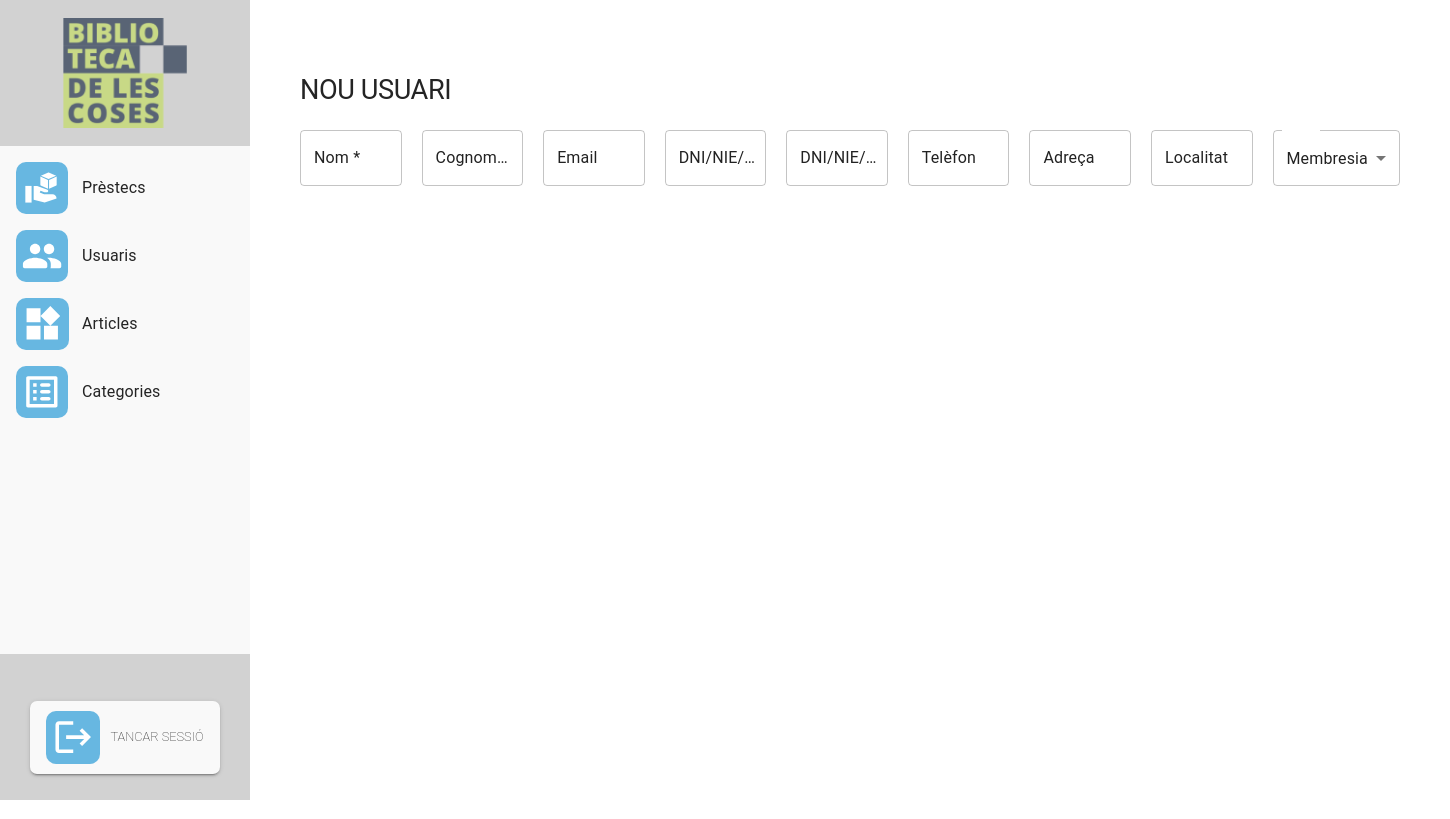
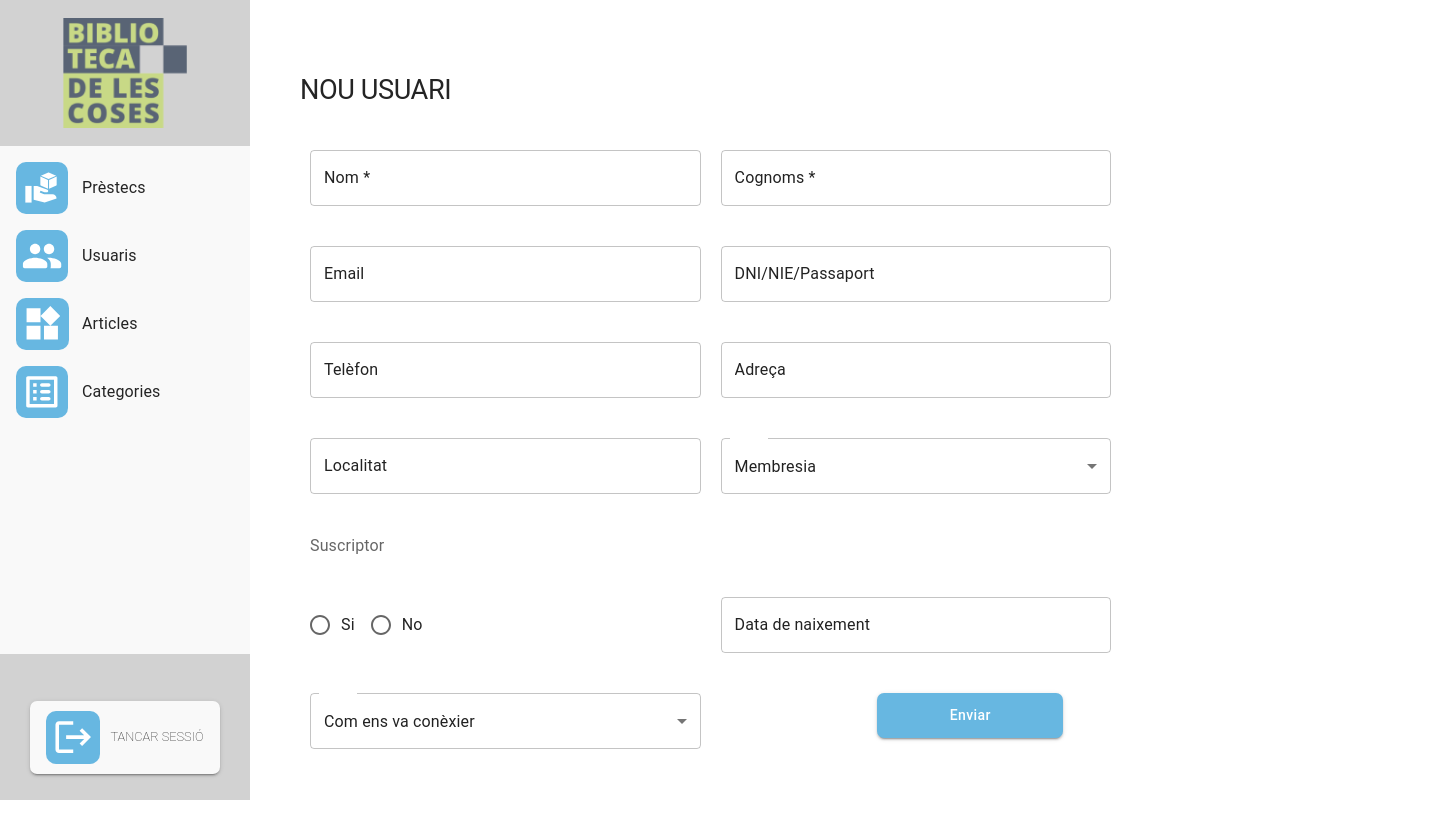
Before and after one commit to cosateca/cosatk-front, a React (Vite) app: page /dashboard/newuser in a window 1280 px wide. Shown: the whole page, 1450 px wide, since content can reach past the window. Built offline with nearby package versions, Linux system fonts and the light colour scheme.

Commit message:
formulario casi listo

```diff
--- a/src/pages/Dashboard/NewUser/NewUser.tsx
+++ b/src/pages/Dashboard/NewUser/NewUser.tsx
@@ -1,3 +1,4 @@
+/* eslint-disable no-mixed-spaces-and-tabs */
 // import { Box, Container, Typography } from '@mui/material'
 // import React from 'react'
 // import Navbar from '../../../components/Navbar/Navbar'
@@ -72,10 +73,7 @@ type Props = {}
 const NewUser = (props: Props) => {
 	const [estat, setEstat] = React.useState('')
 
-	//Modal
-	const [open, setOpen] = React.useState(false)
-	const handleOpen = () => setOpen(true)
-	const handleClose = () => setOpen(false)
+
 
 	const handleChange = (event: SelectChangeEvent) => {
 		setEstat(event.target.value as string)
@@ -89,46 +87,35 @@ const NewUser = (props: Props) => {
 					<Container
 						sx={{
 							padding: { xs: '25px', sm: '50px' },
-							width: '100vw',
-							height: '100vh',
 						}}
 					>
 						<Typography variant="h1">NOU USUARI</Typography>
 
 						<Box
 							sx={{
+								width: { xs: '100%' , sm: '100wh'},
 								display: 'flex',
 								flexDirection: { xs: 'column', sm: 'row' },
-								justifyContent: 'flex-start',
-								alignItems: 'center',
+								flexWrap:'wrap',
 							}}
 						>
 							<FormControl
 								sx={{
+									width: { xs: '100%' , sm: '100wh'},
 									display: 'flex',
 									flexDirection: { xs: 'column', sm: 'row' },
-									justifyContent: 'flex-start',
-									alignItems: 'center',
-									gap: '20px',
+									flexWrap:'wrap',
 								}}
 								fullWidth
 							>
-								{/* <TextField
-									id="input-article"
-									label="Cerca per article"
-									variant="outlined"
-									sx={{ width: { xs: '200px' } }}
-									InputLabelProps={{
-										style: {
-											color: '#222222',
-										},
-									}}
-								/> */}
 								<TextField
-									id="input-nom"
+									id="input-name"
 									label="Nom *"
 									variant="outlined"
-									sx={{ width: { xs: '400px' } }}
+									sx={{
+										width: { xs: '95%' , sm: '42%'},
+										margin: { xs: '10px' , sm: '20px 10px'},
+									}}
 									InputLabelProps={{
 										style: {
 											color: '#222222',
@@ -136,10 +123,13 @@ const NewUser = (props: Props) => {
 									}}
 								/>
 								<TextField
-									id="input-nom"
+									id="input-last-name"
 									label="Cognoms *"
 									variant="outlined"
-									sx={{ width: { xs: '400px' } }}
+									sx={{
+										width: { xs: '95%' , sm: '42%'},
+										margin: { xs: '10px' , sm: '20px 10px'},
+									}}
 									InputLabelProps={{
 										style: {
 											color: '#222222',
@@ -147,10 +137,13 @@ const NewUser = (props: Props) => {
 									}}
 								/>
 								<TextField
-									id="input-nom"
+									id="input-mail"
 									label="Email"
 									variant="outlined"
-									sx={{ width: { xs: '400px' } }}
+									sx={{
+										width: { xs: '95%' , sm: '42%'},
+										margin: { xs: '10px' , sm: '20px 10px'},
+									}}
 									InputLabelProps={{
 										style: {
 											color: '#222222',
@@ -158,10 +151,13 @@ const NewUser = (props: Props) => {
 									}}
 								/>
 								<TextField
-									id="input-nom"
+									id="input-identification-number"
 									label="DNI/NIE/Passaport"
 									variant="outlined"
-									sx={{ width: { xs: '400px' } }}
+									sx={{
+										width: { xs: '95%' , sm: '42%'},
+										margin: { xs: '10px' , sm: '20px 10px'},
+									}}
 									InputLabelProps={{
 										style: {
 											color: '#222222',
@@ -169,10 +165,13 @@ const NewUser = (props: Props) => {
 									}}
 								/>
 								<TextField
-									id="input-nom"
-									label="DNI/NIE/Passaport"
+									id="input-phone"
+									label="Telèfon"
 									variant="outlined"
-									sx={{ width: { xs: '400px' } }}
+									sx={{
+										width: { xs: '95%' , sm: '42%'},
+										margin: { xs: '10px' , sm: '20px 10px'},
+									}}
 									InputLabelProps={{
 										style: {
 											color: '#222222',
@@ -180,10 +179,13 @@ const NewUser = (props: Props) => {
 									}}
 								/>
 								<TextField
-									id="input-nom"
-									label="Telèfon"
+									id="input-address"
+									label="Adreça"
 									variant="outlined"
-									sx={{ width: { xs: '400px' } }}
+									sx={{
+										width: { xs: '95%' , sm: '42%'},
+										margin: { xs: '10px' , sm: '20px 10px'},
+									}}
 									InputLabelProps={{
 										style: {
 											color: '#222222',
@@ -191,21 +193,13 @@ const NewUser = (props: Props) => {
 									}}
 								/>
 								<TextField
-									id="input-nom"
-									label="Adreça"
-									variant="outlined"
-									sx={{ width: { xs: '400px' } }}
-									InputLabelProps={{
-										style: {
-											color: '#222222',
-										},
-									}}
-								/>
-								<TextField
-									id="input-nom"
+									id="input-location"
 									label="Localitat"
 									variant="outlined"
-									sx={{ width: { xs: '400px' } }}
+									sx={{
+										width: { xs: '95%' , sm: '42%'},
+										margin: { xs: '10px' , sm: '20px 10px'},
+									}}
 									InputLabelProps={{
 										style: {
 											color: '#222222',
@@ -214,118 +208,75 @@ const NewUser = (props: Props) => {
 								/>
 								<Select
 									displayEmpty
-									sx={{ width: { xs: '200px' } }}
+									sx={{
+										width: { xs: '95%' , sm: '42%'},
+										margin: { xs: '10px' , sm: '20px 10px'},
+									}}
+									id="membership"
+									value={estat}
+									label="Estat"
+									onChange={handleChange}
+								>
+									<MenuItem value="">Membresia</MenuItem>
+								</Select>
+      							<FormLabel id="demo-row-radio-buttons-group-label"
+								sx={{
+										width: { xs: '95%' , sm: '100%'},
+										margin: { xs: '10px' , sm: '20px 10px'},
+
+									}}
+								>Suscriptor</FormLabel>
+      							<RadioGroup
+        							row
+        							aria-labelledby="demo-row-radio-buttons-group-label"
+        							name="row-radio-buttons-group"
+									sx={{
+										width: { xs: '95%' , sm: '42%'},
+										margin: { xs: '10px' , sm: '20px 10px'},
+
+									}}
+      							>
+        							<FormControlLabel value="Si" control={<Radio />} label="Si" />
+        							<FormControlLabel value="No" control={<Radio />} label="No" />
+      							</RadioGroup>
+
+							<TextField
+									id="input-date-born"
+									label="Data de naixement"
+									variant="outlined"
+									sx={{
+										width: { xs: '95%' , sm: '42%'},
+										margin: { xs: '10px' , sm: '20px 10px'},
+									}}
+									InputLabelProps={{
+										style: {
+											color: '#222222',
+										},
+									}}
+								/>
+								<Select
+									displayEmpty
+									sx={{
+										width: { xs: '95%' , sm: '42%'},
+										margin: { xs: '10px' , sm: '20px 10px'},
+									}}
 									id="demo-simple-select"
 									value={estat}
 									label="Estat"
 									onChange={handleChange}
 								>
-									<MenuItem value="">Membresia</MenuItem>
-									{/* <MenuItem value={10}>Historial de préstec</MenuItem>
-									<MenuItem value={20}>Proper data</MenuItem>
-									<MenuItem value={30}>Excedit</MenuItem> */}
+									<MenuItem value="">Com ens va conèxier</MenuItem>
 								</Select>
-
-								{/* <Button
-									sx={{
-										marginBottom: '20px',
-										bgcolor: '#D9D9D9',
-										height: '55px',
-									}}
-									variant="contained"
-								>
-									<img src={iconSearch} alt="cerca" />
-								</Button> */}
-							</FormControl>
-							{/* <Link to="/dashboard/newuser">
-								<Button
-									sx={{
-										marginBottom: '20px',
-										paddingLeft: '40px',
-										paddingRight: '40px',
-										height: '55px',
-									}}
-									variant="contained"
-								>
-									<img src={iconNew} alt="nou" />
-								</Button>
-							</Link> */}
+								<Button variant="contained"
+								sx={{
+									width: { xs: '95%' , sm: '20%'},
+									height: { xs: '45px' , sm: '45px' },
+									color: { xs: 'white' , sm: 'white'},
+									margin: { xs: '0 auto' , sm: '0 auto' },
+								}}
+								>Enviar</Button>
+    						</FormControl>
 						</Box>
-						{/* <Box>
-							<Box
-								sx={{
-									display: 'flex',
-									flexDirection: 'row',
-									alignItems: 'center',
-									justifyContent: 'space-between',
-									gap: '10px',
-									bgcolor: '#67B7E1',
-									minHeight: '40px',
-									width: '100%',
-									paddingLeft: '10px',
-								}}
-							>
-								<Box>
-								914582457 | Joaquín Rodríguez Mata | 529482713T |
-								003469584756 | joqrodma@gmail.com{' '}
-								</Box>
-								<Box
-									sx={{
-										display: 'flex',
-										justifyContent: 'center',
-										alignItems: 'center',
-										marginRight: '10px',
-										gap: '10px',
-										height: '40px',
-										marginTop: '-20px',
-									}}
-								>
-									<Button
-										onClick={handleOpen}
-										sx={{
-											height: '35px',
-											bgcolor: 'white',
-										}}
-										variant="contained"
-									>
-										<img src={iconTrash} alt="eliminar" />
-									</Button>
-									<Button
-										sx={{
-											height: '35px',
-											bgcolor: 'white',
-										}}
-										variant="contained"
-									>
-										<img src={iconEdit} alt="modificar" />
-									</Button>
-								</Box>
-							</Box>
-						</Box> */}
-						{/* <Modal
-							open={open}
-							onClose={handleClose}
-							aria-labelledby="modal-modal-title"
-							aria-describedby="modal-modal-description"
-						>
-							<Box sx={style}>
-								<Typography id="modal-modal-title" variant="h1" component="h2">
-									Confirma eliminar l'usuari
-								</Typography>
-								<Button
-									onClick={handleClose}
-									sx={{
-										marginBottom: '20px',
-										paddingLeft: '40px',
-										paddingRight: '40px',
-										height: '55px',
-									}}
-									variant="contained"
-								>
-									OK
-								</Button>
-							</Box>
-						</Modal> */}
 					</Container>
 				</section>
 			</Box>
```
Also changed, not shown: src/pages/Dashboard/Users/Users.tsx (+0 -11 lines).
